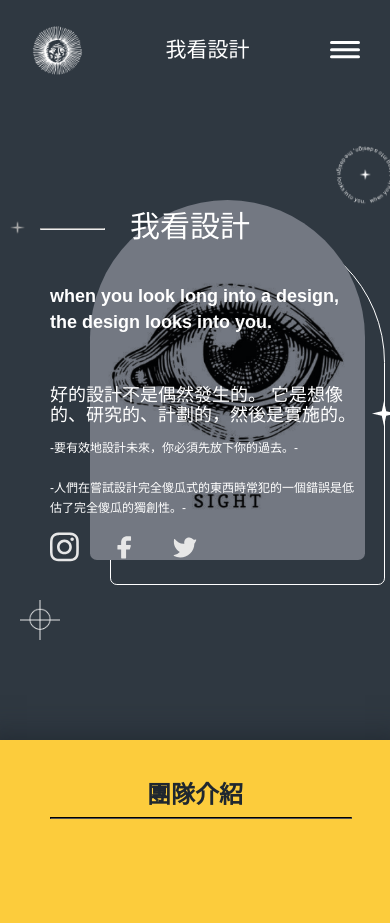
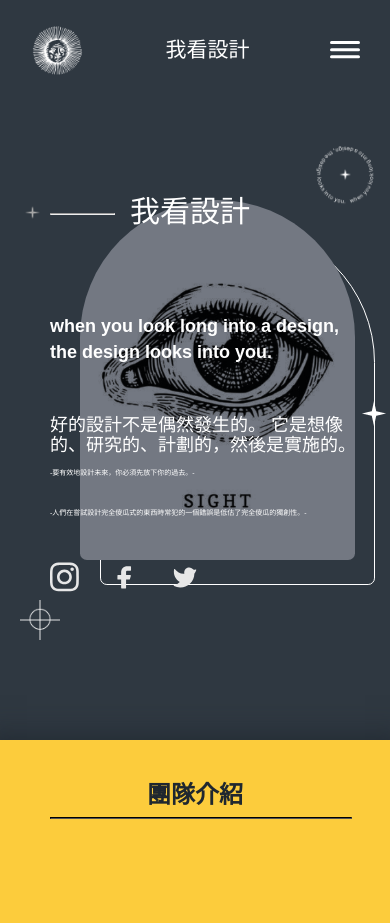
Before and after one commit to HEKEPOIU/midtest, a plain HTML site: page index.html in a window 390 px wide. Shown: the top 923 px of the page. Drawn offline with nearby package versions, Linux system fonts and the light colour scheme; a web font is replaced by a local one.

Commit message:
111 part1

```diff
--- a/CSS/style.css
+++ b/CSS/style.css
@@ -122,6 +122,7 @@ header
 .main_vision_content
 {
     display: flex;
+    position: relative;
     justify-content: space-between;
     color: #FFFFFF;
 }
@@ -780,13 +781,13 @@ footer
     {
         width: 275px;
         height: 360px;
-        left: 230px;
+        left: 220px;
     }
     .main_vision_eyes_rel
     {
         width: 275px;
         height: 360px;
-        left: 250px;
+        left: 240px;
         bottom: -25px;
     }
     .main_vision_subtitle
@@ -808,13 +809,13 @@ footer
     {
         width: 60px;
         top: -55px;
-        right: -180px;
+        right: -160px;
     }
     .main_vision_iconlist
     {
         left: -35px;
         width: 80px;
-        bottom: -330px;
+        bottom: -360px;
         z-index: 2;
     }
     .main_vision_iconlist_pic
@@ -877,4 +878,35 @@ footer
         width: 100px;
         height: 100px;
     } */
+    .main_vision_text
+    {
+        /* width: 2    00px; */
+    }
+    /* .main_vision_subtitle
+    {
+        font-size: 12px;
+    } */
+    .main_vision_title
+    {
+        /* font-size: 20px; */
+        top: -25px;
+    }
+    /* .main_vision_subtitle_decT
+    {
+        font-size: 12px;
+    } */
+    .main_vision_subtitle_decc
+    {
+        font-size: 7px;
+    }
+    .main_vision_line
+    {
+        top: 5px;
+        left: 50px;
+    }
+    .main_vision_line_star
+    {
+        top: 5px;
+        left: 25px;
+    }
 }
```
